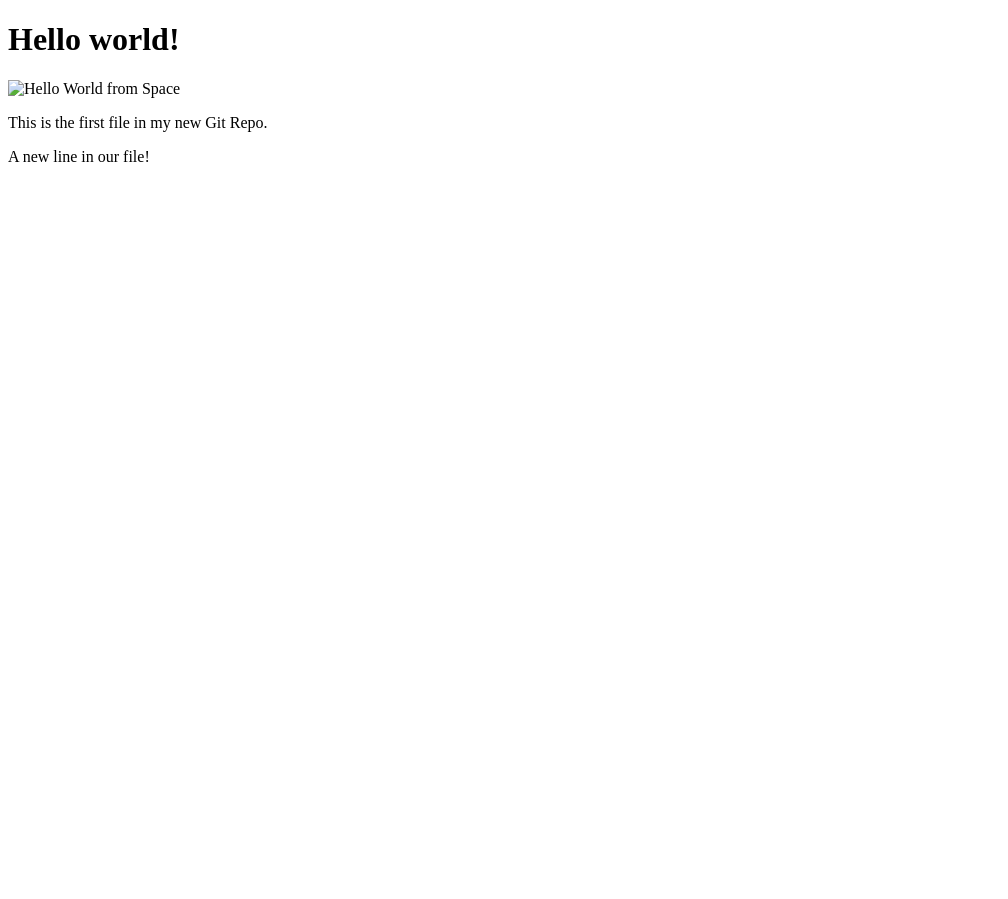
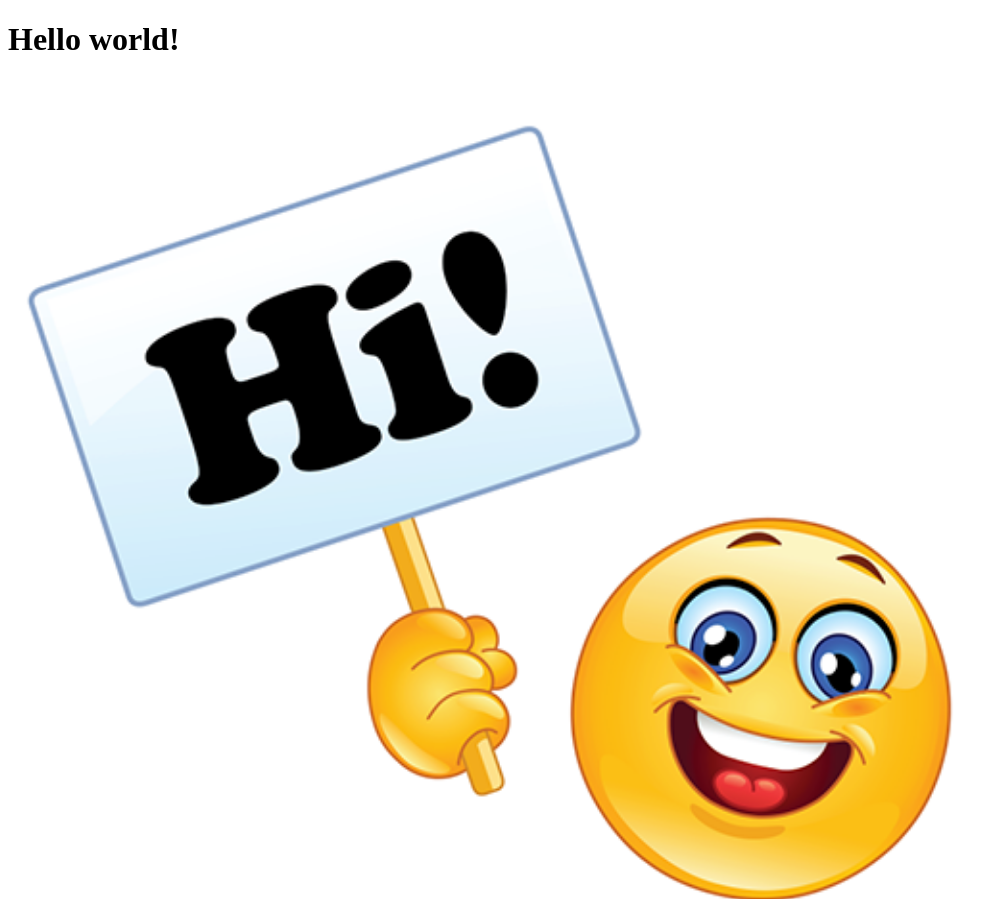
Before and after one commit to ThreeDevelopers123/test-git, a plain HTML site: page index.html in a window 1280 px wide. Shown: the top 899 px of the page, without its empty margins (0-1008 px from the left). Before the commit the page ends 800 px from the top, so only its background shows below. Drawn offline with Linux system fonts and the light colour scheme.

Commit message:
image uploaded

```diff
--- a/index.html
+++ b/index.html
@@ -6,7 +6,7 @@
 <body>
 
 <h1>Hello world!</h1>
-<div><img src="img_hello_world.jpg" alt="Hello World from Space"
+<div><img src="hi.png" alt="Hello World from Space"
 style="width:100%;max-width:960px"></div>
 <p>This is the first file in my new Git Repo.</p>
 <p>A new line in our file!</p>
```
